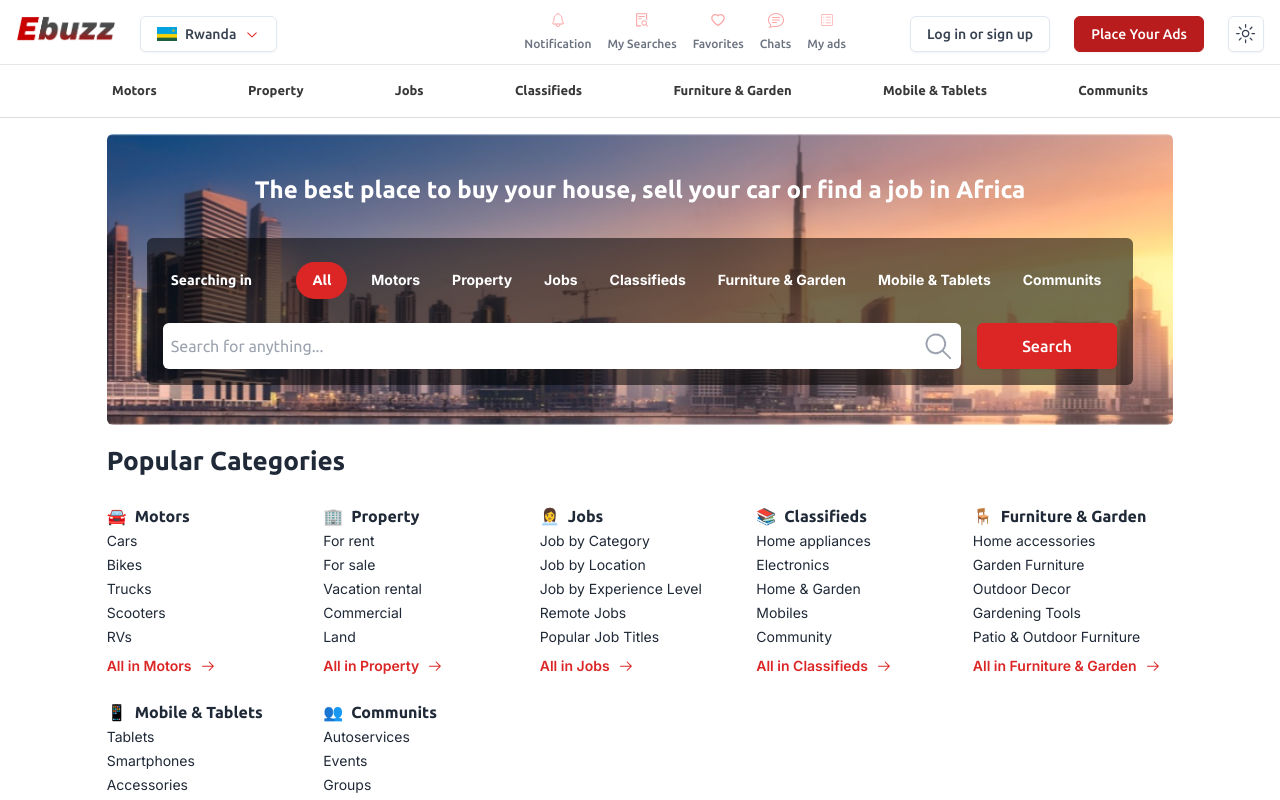
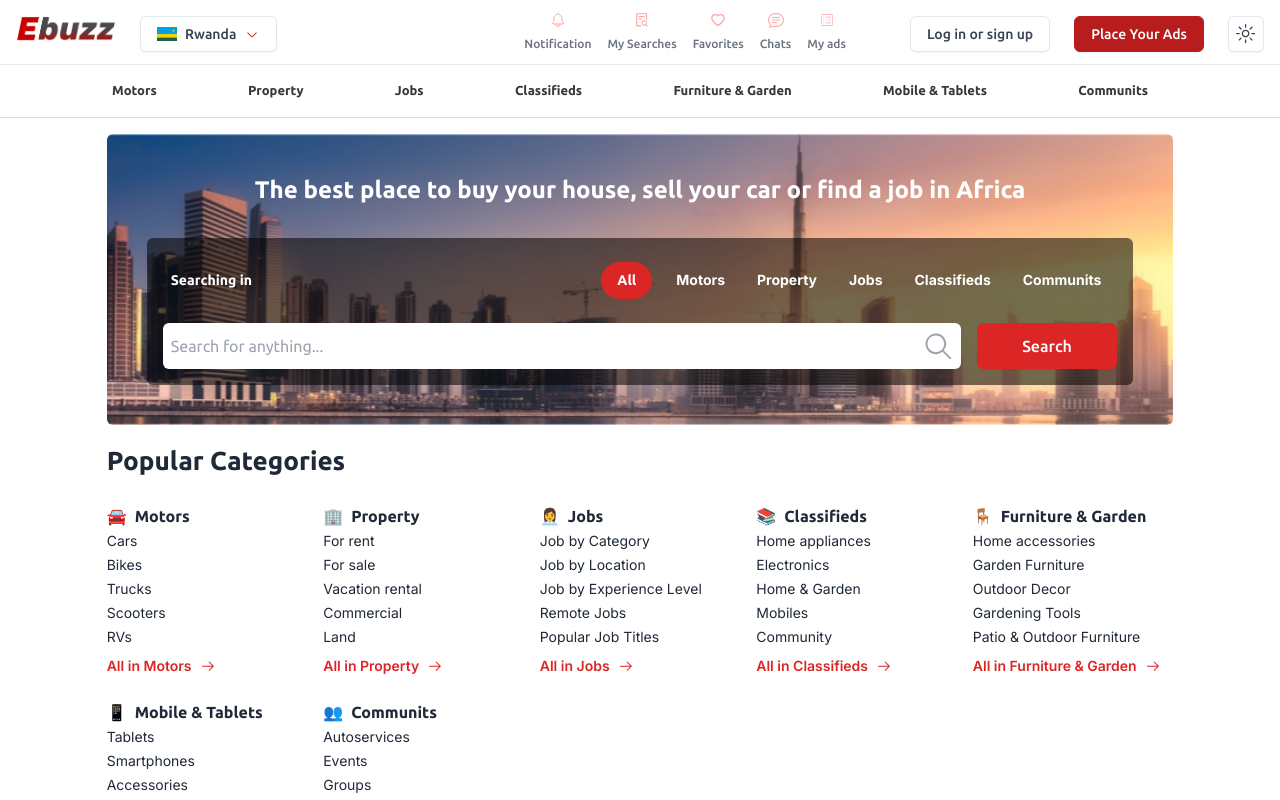
Before and after one commit to pacisjules/ebuzz_frontend, a Next.js app: page / in a window 1280 px wide. Shown: the top 800 px of the page. Built offline with nearby package versions, Linux system fonts and the light colour scheme.

Commit message:
NEW UPDATES
Co-Authored-By: Esdras Ntwari <103323625+ezran2022@users.noreply.github.com>
Co-Authored-By: Ishimwe Jules Pacis (Mr Robot) <51479761+pacisjules@users.noreply.github.com>

```diff
--- a/components/footer/footer.js
+++ b/components/footer/footer.js
@@ -1,7 +1,9 @@
-import React from "react";
+import React, {useState} from "react";
 import { Font_ubuntu, Font_inter, Font_oreo } from "../my_font";
 import Image from "next/image";
+import { useTheme } from "next-themes";
 function Footer() {
+  const { setTheme, theme } = useTheme();
   return (
     <div className="hidden lg:flex w-full flex-col items-center">
     <div className="w-10/12 flex flex-row h-[80px] justify-between items-center bg-white">
--- a/components/popularcategory/popular.js
+++ b/components/popularcategory/popular.js
@@ -1,11 +1,14 @@
-import React from "react";
+import React, {useState} from "react";
 import Menus from "../menus";
 import { Font_ubuntu, Font_inter, Font_oreo } from "../my_font";
 import Link from "next/link";
 import { GoArrowRight } from "react-icons/go";
 import { Button } from "@/components/ui/button";
 import Image from "next/image";
+import { useTheme } from "next-themes";
+
 function Popular() {
+  const { setTheme, theme } = useTheme();
   return (
     <div className="hidden lg:flex  flex-col  w-10/12 text-gray-800">
       <div>
--- a/components/searcher/searcher.js
+++ b/components/searcher/searcher.js
@@ -29,7 +29,7 @@ function Searcher() {
             <p className="text-white font-bold text-[14px] bg-red-600 pl-4 pr-4 pt-2 pb-2 rounded-full hover:bg-white hover:text-red-600 cursor-pointer duration-200 ease-in-out">
               All
             </p>
-            {Menus.map((item) => (
+            {Menus.filter(menu => menu.menu !== 'Furniture & Garden' && menu.menu !== 'Mobile & Tablets').map((item) => (
               <p key={item.id}
                 className={`${Font_inter.className} transition-all hover:bg-red-600 hover:rounded-full cursor-pointer pl-2 pr-2 pt-2 pb-2 rounded-full text-sm duration-200 ease-in-out`}
               >
--- a/pages/index.js
+++ b/pages/index.js
@@ -1,8 +1,11 @@
+import React, {useState} from "react";
 import Image from "next/image";
 import { Font_ubuntu, Font_inter } from "@/components/my_font";
 import Home_Popular from "@/components/home_popular";
+import { useTheme } from "next-themes";
 
 export default function Home() {
+  const { setTheme, theme } = useTheme();
   return (
     <div className="hidden lg:flex  flex-col  w-10/12 text-gray-800 mt-4">
       {Home_Popular.map((item) => {
```
